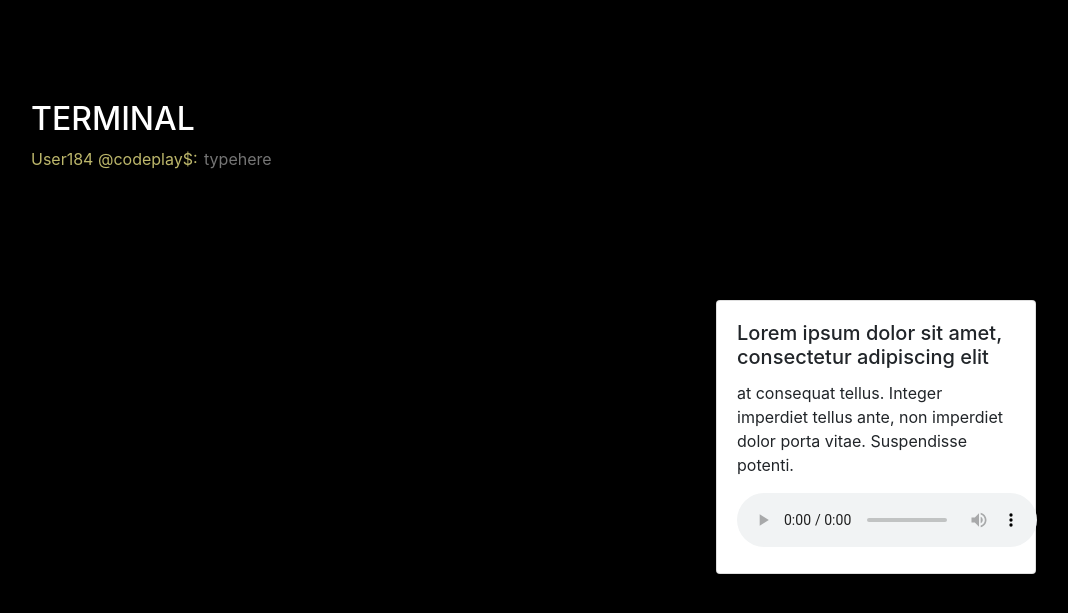
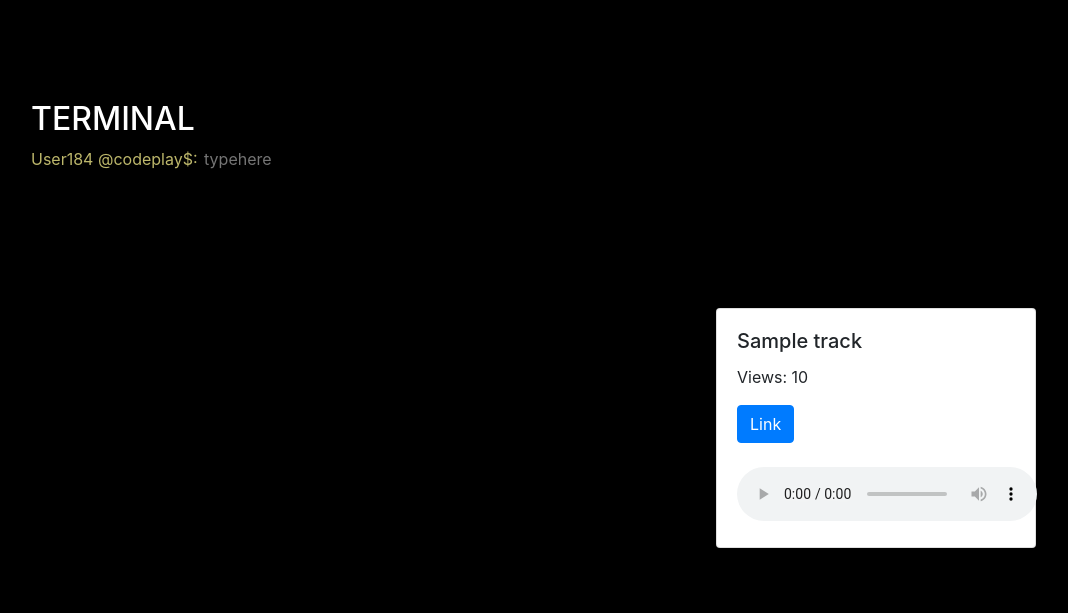
Before and after one commit to Vishwamagdavan/TerminalMusic, a Django app: template codeplay/template/index.html in a window 1280 px wide. Shown: the top 613 px of the page, without its empty margins (84-1152 px from the left). Run offline with Django 3.2, Linux system fonts and the light colour scheme; the template is opened without the code that fills it: most values are stand-ins (such as "Sample title", 1, 10 or a date in 2020); some libraries are stand-ins or nearby versions.

Commit message:
Fixed UI

```diff
--- /dev/null
+++ b/codeplay/data.txt
@@ -0,0 +1 @@
+{"text": "https://www.youtube.com//watch?v=ta-YpczFDaI", "track": "My Baby Love | Love your Voice Song", "tumbnails": ["https://i.ytimg.com/vi/ta-YpczFDaI/hqdefault.jpg?sqp=-oaymwEjCOADEI4CSFryq4qpAxUIARUAAAAAGAElAADIQj0AgKJDeAE=&rs=AOn4CLBonknCieCuoxSnXrtSJW_LITZQ3g"], "duration": "4:20", "views": "1,213,168 views"}
--- a/codeplay/template/index.html
+++ b/codeplay/template/index.html
@@ -30,6 +30,30 @@
 
 				<div class="terminal">
 					<h2>TERMINAL</h2>
+					<!-- <table class="table table-borderless" style="color: aliceblue;">
+						<tbody>
+						  <tr>
+							<td>Play Music</td>
+							<td><i>!play</i></td>
+						  </tr>
+						  <tr>
+							  <td>Pause Music</td>
+							<td><i>!pause</i></td>
+						  </tr>
+						  <tr>
+							  <td>Load Music</td>
+							<td><i>- !load &lt music name &gt;</i></td>
+						  </tr>
+						  <tr>
+							  <td>Reload Player</td>
+							<td><i>!reload</i></td>
+						  </tr>
+						  <tr>
+							  <td>clear console</td>
+							<td><i>clear or cls</i></td>
+						  </tr>
+						</tbody>
+					  </table> -->
 					<div id="history">
 
 					</div>
@@ -40,14 +64,16 @@
 				</div>
 			</div>
 			<div class="col-md-6" id="music_box">
+				<h3 id="helper" style="color: white;"></h3>
 				<div class="row justify-content-md-center">
 					<div class="card " style="width: 20rem;">
-						<!-- <img class="card-img-top" id="track_img" src="https://image.freepik.com/free-icon/black-music-icon_318-9277.jpg" alt="Card image cap"> -->
+						<!-- <img class="card-img-top"  src="{{tumbnails}}" alt="Card image cap">
+						<a href="{{tumbnails}}">click</a> -->
 						<div class="card-body">
-							<h5 class="card-title" id="track_title">Lorem ipsum dolor sit amet, consectetur adipiscing
-								elit</h5>
-							<p class="card-text">at consequat tellus. Integer imperdiet tellus ante, non imperdiet dolor
-								porta vitae. Suspendisse potenti.</p>
+							<h5 class="card-title" id="track_title">{{track}}</h5>
+							<p class="card-text">Views: {{ views }}</p>
+							<a href="{{ link }}" class="btn btn-primary" target="_blank">Link</a>
+							<br><br>
 							<audio controls id="audioId" autoplay class="center">
 								<source src="/media/{{ url }}" type="audio/mpeg">
 							</audio>
@@ -92,11 +118,12 @@
 								'text': val
 							},
 							success: function (response) {
-								$('#track_title').text(response['track']);
-								$('#track_img').attr('src', response['thumbnails']);
+								setTimeout(function(){ $('#loader').text('Song Loaded Refreshing memory')}, 3000);
+								location.reload();
 							},
 							error: function (err) {
 								console.log(err);
+								location.reload();
 							}
 						})
 					}
```
Also changed, not shown: codeplay/player/views.py (+11 -1 lines), test.py (deleted, +0 -11 lines), readme.md (added).
